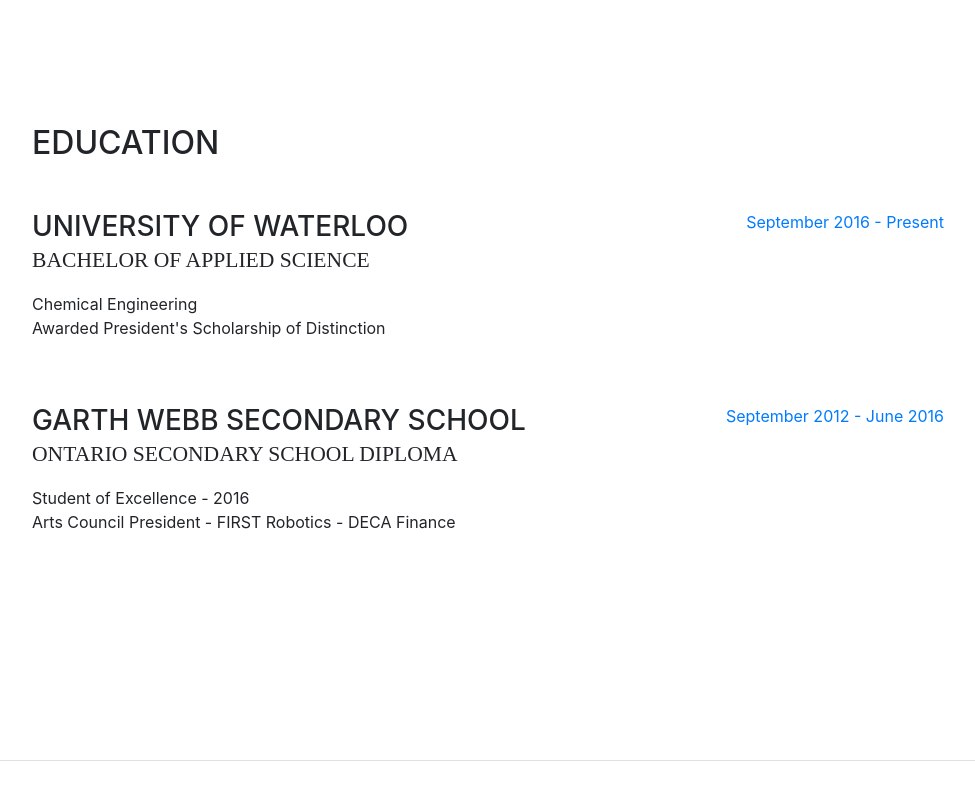
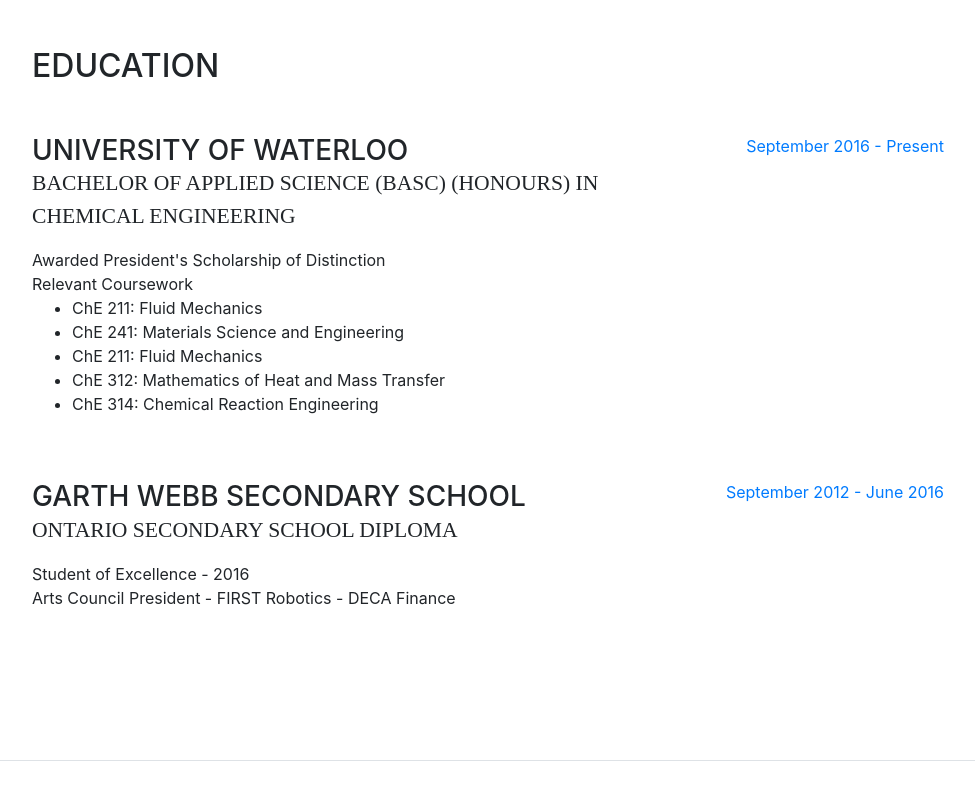
Before and after one commit to hematilldyl/hematilldyl.github.io, a website with bundled scripts: page index.html in a window 1280 px wide. Shown: the part 2542-3342 px from the top of the page, without its empty margins (288-1263 px from the left). Built offline with nearby package versions, Linux system fonts and the light colour scheme; a web font is replaced by a local one.

Commit message:
Update index.html

```diff
--- a/index.html
+++ b/index.html
@@ -176,9 +176,17 @@
           <div class="resume-item d-flex flex-column flex-md-row mb-5">
             <div class="resume-content mr-auto">
               <h3 class="mb-0">University of Waterloo</h3>
-              <div class="subheading mb-3">Bachelor of Applied Science</div>
-              <div>Chemical Engineering</div>
+              <div class="subheading mb-3">Bachelor of Applied Science (BASc) (Honours) in Chemical Engineering</div>
+              <div></div>
 			  <div>Awarded President's Scholarship of Distinction</div>
+		    <div>Relevant Coursework</div>
+		    <ul style="list-style-type:disc">
+				 <li>ChE 211: Fluid Mechanics</li>
+			    <li>ChE 241: Materials Science and Engineering</li>
+			    <li>ChE 211: Fluid Mechanics</li>
+			    <li>ChE 312: Mathematics of Heat and Mass Transfer</li>
+			    <li>ChE 314: Chemical Reaction Engineering</li>
+			  </ul>
               <p></p>
             </div>
             <div class="resume-date text-md-right">
```
